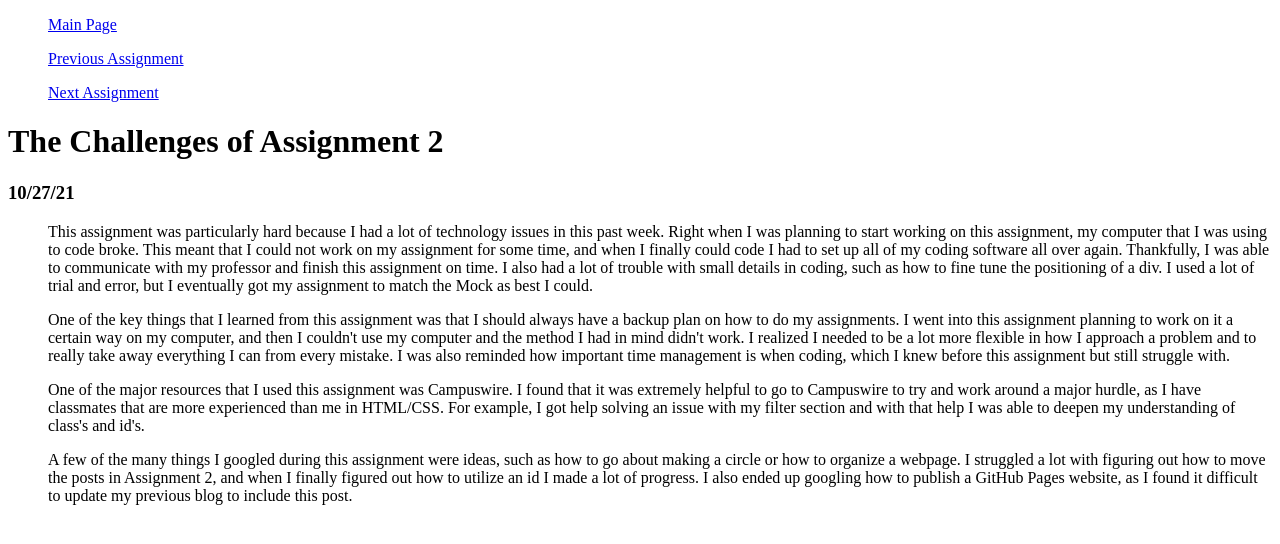
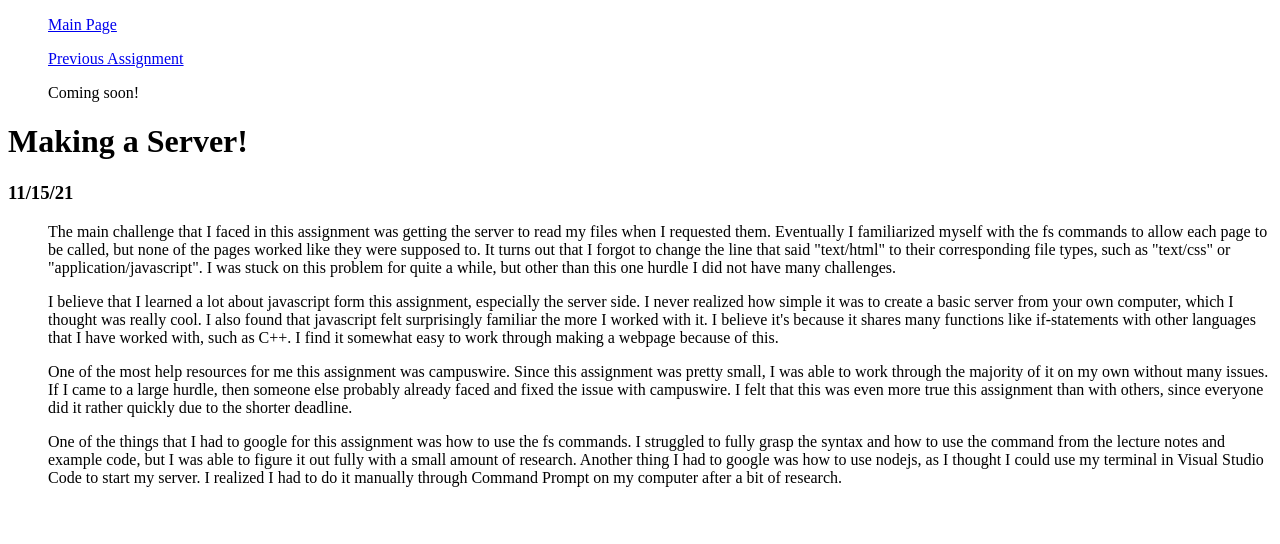
Before and after one commit to Glaciaa/myBlog, a plain HTML site: page blog4.html in a window 1280 px wide. Drawn offline with Linux system fonts and the light colour scheme.

Commit message:
Update blog4.html

```diff
--- a/blog4.html
+++ b/blog4.html
@@ -5,29 +5,28 @@
             Assignment 2
         </title>
         <ul><a href="index.html">Main Page</a></ul>
-        <ul><a href="blog.html">Previous Assignment</a></ul>
-        <ul><a href="blog3.html">Next Assignment</a></ul>
-        <h1>The Challenges of Assignment 2</h1>
-        <h3>10/27/21</h3>
+        <ul><a href="blog3.html">Previous Assignment</a></ul>
+        <ul><a>Coming soon!</a></ul>
+        <h1>Making a Server!</h1>
+        <h3>11/15/21</h3>
     </head>
     <body>
         <ul>
-            This assignment was particularly hard because I had a lot of technology issues in this past week. Right when I was planning to start working on this assignment, my computer that I was using to code broke. This meant that I could not work on my
-            assignment for some time, and when I finally could code I had to set up all of my coding software all over again. Thankfully, I was able to communicate with my professor and finish this assignment on time. I also had a lot of trouble with
-            small details in coding, such as how to fine tune the positioning of a div. I used a lot of trial and error, but I eventually got my assignment to match the Mock as best I could.
+            The main challenge that I faced in this assignment was getting the server to read my files when I requested them. Eventually I familiarized myself with the fs commands to allow each page to be called, but none of the pages worked like they were supposed to.
+            It turns out that I forgot to change the line that said "text/html" to their corresponding file types, such as "text/css" or "application/javascript". I was stuck on this problem for quite a while, but other than this one hurdle I did not have many challenges.
         </ul>
         <ul>
-            One of the key things that I learned from this assignment was that I should always have a backup plan on how to do my assignments. I went into this assignment planning to work on it a certain way on my computer, and then I couldn't use my computer
-            and the method I had in mind didn't work. I realized I needed to be a lot more flexible in how I approach a problem and to really take away everything I can from every mistake. I was also reminded how important time management is when coding,
-            which I knew before this assignment but still struggle with.
+            I believe that I learned a lot about javascript form this assignment, especially the server side. I never realized how simple it was to create a basic server from your own computer, which I thought was really cool. I also found that javascript
+            felt surprisingly familiar the more I worked with it. I believe it's because it shares many functions like if-statements with other languages that I have worked with, such as C++. I find it somewhat easy to work through making a webpage because of this.
         </ul>
         <ul>
-            One of the major resources that I used this assignment was Campuswire. I found that it was extremely helpful to go to Campuswire to try and work around a major hurdle, as I have classmates that are more experienced than me in HTML/CSS. For example, I
-            got help solving an issue with my filter section and with that help I was able to deepen my understanding of class's and id's.
+            One of the most help resources for me this assignment was campuswire. Since this assignment was pretty small, I was able to work through the majority of it on my own without many issues. If I came to a large hurdle, then someone else probably
+            already faced and fixed the issue with campuswire. I felt that this was even more true this assignment than with others, since everyone did it rather quickly due to the shorter deadline.
         </ul>
         <ul>
-            A few of the many things I googled during this assignment were ideas, such as how to go about making a circle or how to organize a webpage. I struggled a lot with figuring out how to move the posts in Assignment 2, and when I finally figured out
-            how to utilize an id I made a lot of progress. I also ended up googling how to publish a GitHub Pages website, as I found it difficult to update my previous blog to include this post.
+            One of the things that I had to google for this assignment was how to use the fs commands. I struggled to fully grasp the syntax and how to use the command from the lecture notes and example code, but I was able to figure it out fully with
+            a small amount of research. Another thing I had to google was how to use nodejs, as I thought I could use my terminal in Visual Studio Code to start my server. I realized I had to do it manually through Command Prompt on my computer after a bit
+            of research.
         </ul>
     </body>
 </html>
```
